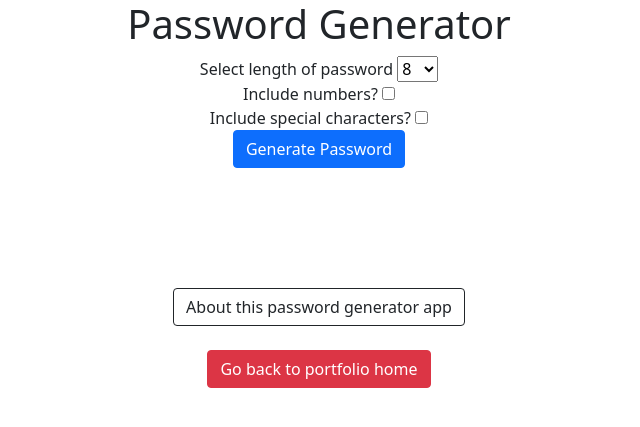
After one commit to rahulsaini1688/Portfo, a Flask app: page /password_gen_home.html in a window 1280 px wide. The commit adds this page. Shown: the top 427 px of the page, without its empty margins (321-961 px from the left). Run offline with Flask 2, Linux system fonts and the light colour scheme.

Commit message:
PasswordGeneratorApp added

```diff
--- a/server.py
+++ b/server.py
@@ -1,11 +1,22 @@
 from flask import Flask, render_template, request, redirect
 import csv
+import random
 app = Flask(__name__)
 
 
 @app.route('/')
 def home_page():
     return render_template('index.html')
+
+@app.route('/password',methods = ['POST','GET'])
+def password():
+	if request.method == "POST":
+		length = int(request.form.get("length"))
+		numbers_required = request.form.get("numbers")
+		special_required = request.form.get("special_chars")
+
+	return render_template('password.html',password= random_password_generator(length,numbers_required,special_required))
+
 
 @app.route('/<string:page_name>')
 def page(page_name):
@@ -44,3 +55,20 @@ def write_to_csv(submitted_data_dict):
 			print("Data saved into database")
 	except :
 		print('Data not saved into database')
+
+def random_password_generator(length,numbers_required,special_required):
+	characters = list('abcdefghijklmnopqrstuvwxyz')
+	numbers = list('0123456789')
+	special = list('!@#$%^&*()')
+
+
+	if numbers_required:
+		characters.extend(numbers)
+	if special_required:
+		characters.extend(special)
+
+	password = ''
+	for x in range(length):
+		password += random.choice(characters)
+
+	return password
--- /dev/null
+++ b/templates/password_gen_home.html
@@ -0,0 +1,53 @@
+<!doctype html>
+<html lang="en">
+  	<head>
+    <!-- Required meta tags -->
+    <meta charset="utf-8">
+    <meta name="viewport" content="width=device-width, initial-scale=1">
+
+    <!-- Bootstrap CSS -->
+    <link href="https://cdn.jsdelivr.net/npm/bootstrap@5.0.0-beta1/dist/css/bootstrap.min.css" rel="stylesheet" integrity="sha384-giJF6kkoqNQ00vy+HMDP7azOuL0xtbfIcaT9wjKHr8RbDVddVHyTfAAsrekwKmP1" crossorigin="anonymous">
+	<title>Password Generator</title>
+  	</head>
+
+	<body>
+		<div class="container text-center">
+			<h1>Password Generator</h1>
+
+
+
+
+
+
+			<form action="/password" method = "post">
+				Select length of password
+				<select name = "length">
+					<option value ="6" >6</option>
+					<option value ="7">7</option>
+					<option value ="8" selected="selected">8</option>
+					<option value ="9">9</option>
+					<option value ="10">10</option>
+
+				</select>
+				</br>
+				Include numbers? <input type="checkbox" id="numbers" name="numbers">
+				</br>
+				Include special characters? <input type="checkbox" id="special_chars" name="special_chars">
+				</br>
+				<input  title="" class="btn btn-primary" type="submit" value = "Generate Password" ></input>
+
+			</form>
+			</br>
+			</br>
+			</br>
+			</br>
+			</br>
+			<a href= "./aboutpasswordgen.html" class="btn btn-outline-dark" >About this password generator app</a>
+			</br>
+			</br>
+			<a href= "./index.html" class="btn btn-danger" >Go back to portfolio home</a>
+
+		</div>
+
+	</body>
+</html>
```
Also changed, not shown: templates/aboutpasswordgen.html (added, +23 -0 lines), templates/password.html (added, +29 -0 lines), templates/works.html (+11 -0 lines).
